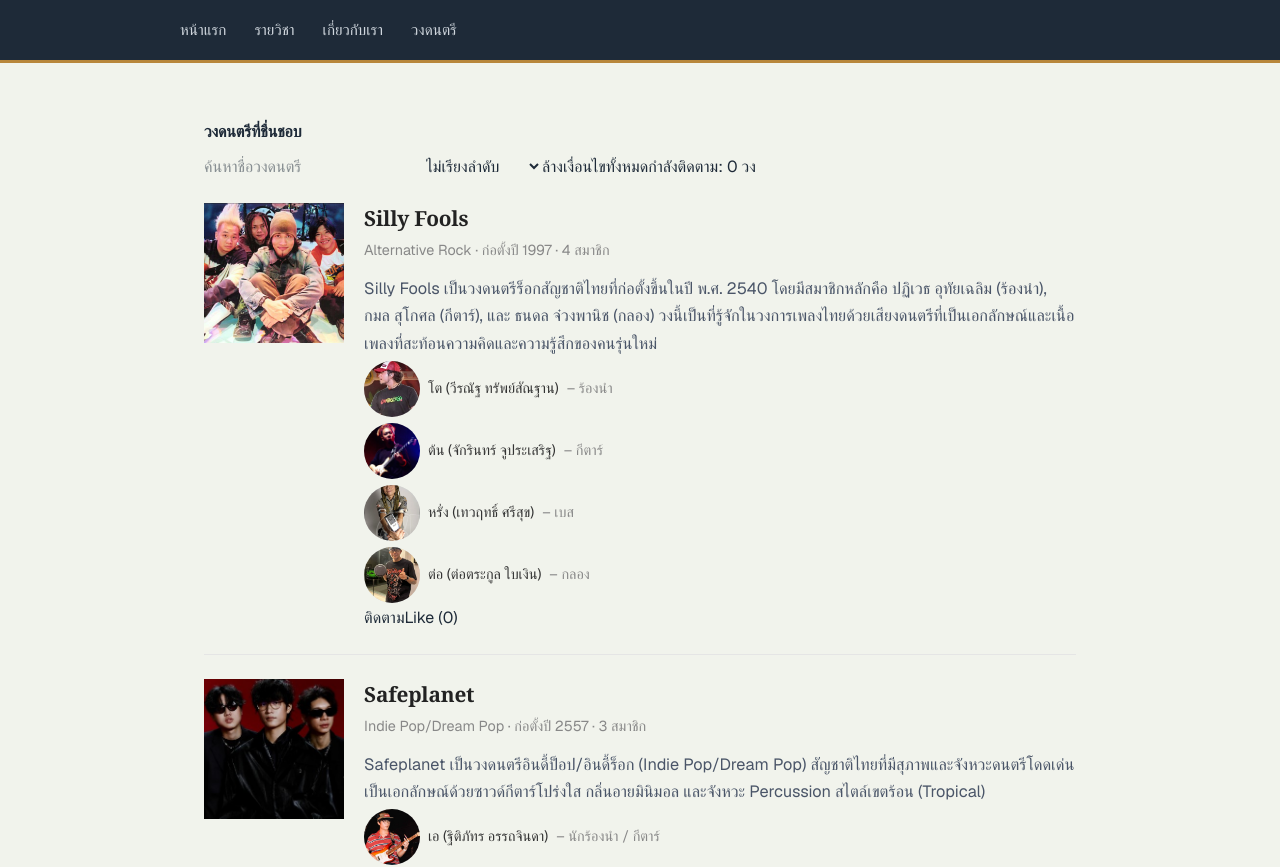
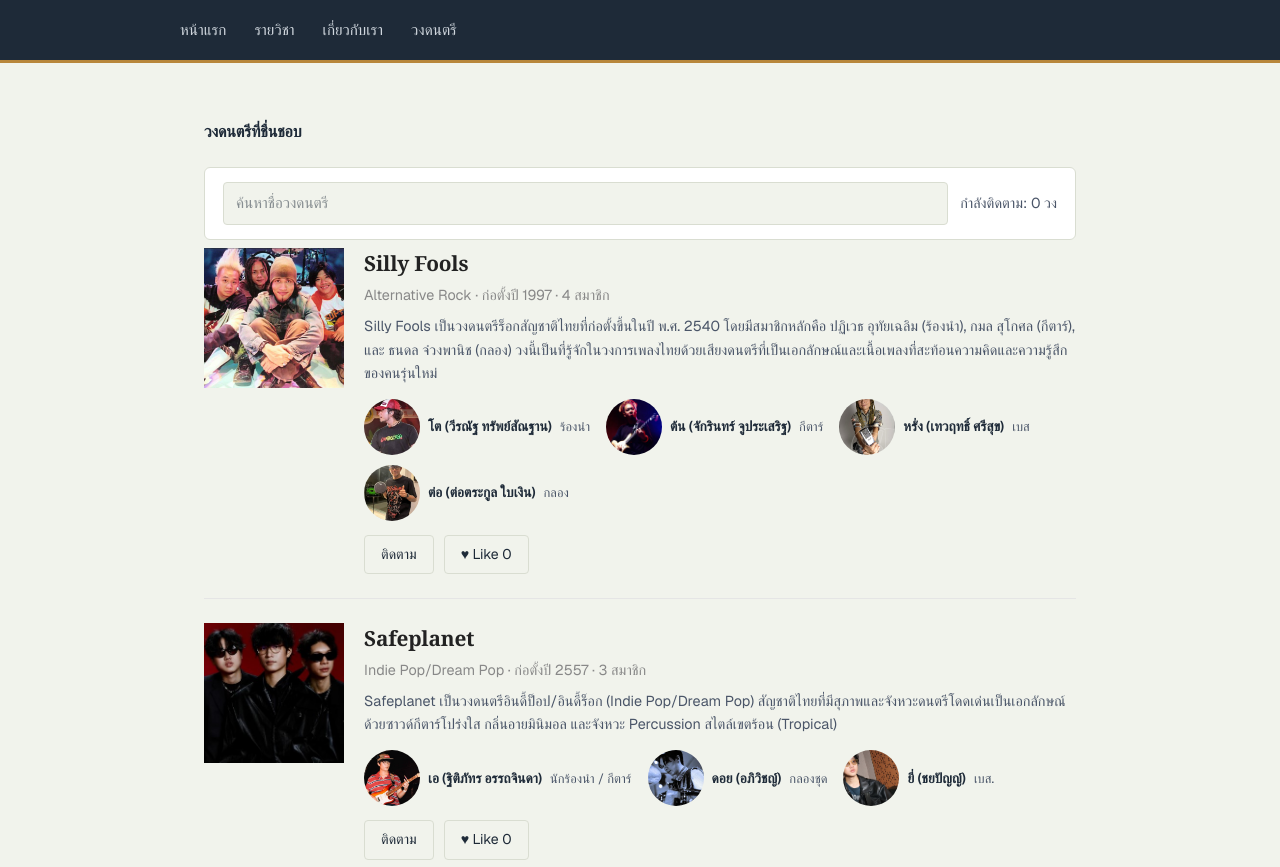
Before and after one commit to natthakit-glitch/new.next.sj, a Next.js app: page /bands in a window 1280 px wide. Shown: the top 867 px of the page. Built offline with nearby package versions, Linux system fonts and the light colour scheme.

Commit message:
update 13-09

```diff
--- a/src/app/components/BandCard.tsx
+++ b/src/app/components/BandCard.tsx
@@ -49,14 +49,15 @@
         <div className="band-actions">
           <button
             type="button"
+            className="follow-btn"
             aria-pressed={isFollowing}
             onClick={() => onToggleFollow(band.id)}
           >
             {isFollowing ? "กำลังติดตาม" : "ติดตาม"}
           </button>
 
-          <button type="button" onClick={() => onLike(band.id)}>
-             Like ({likeCount})
+          <button type="button" className="like-btn" onClick={() => onLike(band.id)}>
+            ♥ Like {likeCount}
           </button>
         </div>
       </div>
--- a/src/app/components/BandExplorer.tsx
+++ b/src/app/components/BandExplorer.tsx
@@ -8,16 +8,13 @@
   bands: Band[];
 };
 
-type SortOption = "none" | "name" | "year";
+export default function BandExplorer({ bands }: BandExplorerProps) {
 
-export default function BandExplorer({ bands }: BandExplorerProps) {
-  // State ทั้งหมดของหน้านี้
   const [keyword, setKeyword] = useState("");
   const [followingIds, setFollowingIds] = useState<number[]>([]);
   const [likes, setLikes] = useState<Record<number, number>>({});
-  const [sortBy, setSortBy] = useState<SortOption>("none");
 
-  // ฟังก์ชัน handle ทั้งหมด
+
   function handleKeywordChange(event: ChangeEvent<HTMLInputElement>) {
     setKeyword(event.target.value);
   }
@@ -37,27 +34,16 @@
     }));
   }
 
-  function handleSortChange(event: ChangeEvent<HTMLSelectElement>) {
-    setSortBy(event.target.value as SortOption);
-  }
 
-  function handleClearFilters() {
-    setKeyword("");
-    setSortBy("none");
-  }
-
-  // ค่าที่คำนวณได้ (Derived State)
   const searchText = keyword.trim().toLowerCase();
 
-  const filteredBands = bands.filter((band) =>
+  const visibleBands = bands.filter((band) =>
     band.name.toLowerCase().includes(searchText)
+
+
+
+
   );
-
-  const visibleBands = [...filteredBands].sort((a, b) => {
-    if (sortBy === "name") return a.name.localeCompare(b.name);
-    if (sortBy === "year") return a.formedYear - b.formedYear;
-    return 0;
-  });
 
   return (
     <div>
@@ -70,17 +56,7 @@
           placeholder="ค้นหาชื่อวงดนตรี"
         />
 
-        <select value={sortBy} onChange={handleSortChange} aria-label="เรียงลำดับ">
-          <option value="none">ไม่เรียงลำดับ</option>
-          <option value="name">เรียงตามชื่อวง</option>
-          <option value="year">เรียงตามปีที่ก่อตั้ง</option>
-        </select>
-
-        <button type="button" onClick={handleClearFilters}>
-          ล้างเงื่อนไขทั้งหมด
-        </button>
-
-        <span>กำลังติดตาม: {followingIds.length} วง</span>
+        <span className="follow-count">กำลังติดตาม: {followingIds.length} วง</span>
       </div>
 
       {visibleBands.length === 0 ? (
--- a/src/app/globals.css
+++ b/src/app/globals.css
@@ -132,9 +132,46 @@
   margin: 0;
   font-size: 0.9rem;
 }
+
+
 /* ---- Bands page ---- */
+.toolbar {
+  display: flex;
+  align-items: center;
+  justify-content: space-between;
+  flex-wrap: wrap;
+  gap: 12px;
+  margin-top: 24px;
+  padding: 14px 18px;
+  background: var(--paper-raised);
+  border: 1px solid var(--line);
+  border-radius: 6px;
+}
+
+.toolbar input[type="search"] {
+  flex: 1;
+  min-width: 200px;
+  padding: 9px 12px;
+  border: 1px solid var(--line);
+  border-radius: 4px;
+  background: var(--paper);
+  color: var(--ink);
+  font-size: 0.95rem;
+}
+
+.toolbar input[type="search"]:focus {
+  outline: none;
+  border-color: var(--gold);
+}
+
+.follow-count {
+  font-size: 0.9rem;
+  color: var(--ink-soft);
+  white-space: nowrap;
+}
+
 .band-grid {
-  margin-top: 24px;
+  margin-top: 8px;
 }
 
 .band-card {
@@ -176,36 +213,66 @@
 .band-meta {
   font-size: 0.9rem;
   color: #888;
-  margin: 0 0 12px;
+  margin: 0 0 8px;
+}
+
+.band-bio {
+  font-size: 0.9rem;
+  color: var(--ink-soft);
+  line-height: 1.6;
+  margin: 0 0 14px;
+}
+
+.band-actions {
+  display: flex;
+  gap: 10px;
+  margin-top: 14px;
+}
+
+.band-actions button {
+  padding: 8px 16px;
+  border-radius: 4px;
+  font-size: 0.88rem;
+  cursor: pointer;
+  border: 1px solid var(--line);
+  background: var(--paper);
+  color: var(--ink);
+  transition: background 0.15s ease, border-color 0.15s ease, color 0.15s ease;
+}
+
+.band-actions button:hover {
+  border-color: var(--gold);
+}
+
+.follow-btn[aria-pressed="true"] {
+  background: var(--gold);
+  border-color: var(--gold);
+  color: #ffffff;
+}
+
+.like-btn {
+  color: #b3395b;
+  border-color: #ecc9d3;
+  background: #fbeef1;
+}
+
+.like-btn:hover {
+  border-color: #b3395b;
 }
 
 .band-members {
   list-style: none;
-  margin: 0;
+  display: flex;
+  flex-wrap: wrap;
+  gap: 10px 16px;
+  margin: 0 0 4px;
   padding: 0;
 }
 
 .band-members li {
   display: flex;
+  align-items: center;
   gap: 8px;
-  padding: 3px 0;
-  font-size: 0.9rem;
-}
-
-.member-name {
-  color: #333;
-}
-
-.member-role {
-  color: #888;
-}
-
-.member-role::before {
-  content: "– ";
-}
-
-.band-members li {
-  align-items: center;
 }
 
 .member-photo {
@@ -215,9 +282,19 @@
   border-radius: 50%;
   overflow: hidden;
   flex-shrink: 0;
-  background: #ddd;
 }
 
 .member-photo img {
   object-fit: cover;
 }
+
+.member-name {
+  font-size: 0.85rem;
+  font-weight: 600;
+  color: var(--ink);
+}
+
+.member-role {
+  font-size: 0.8rem;
+  color: var(--ink-soft);
+}
```
